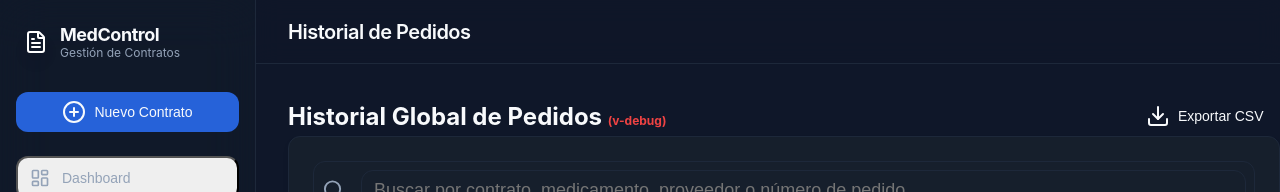
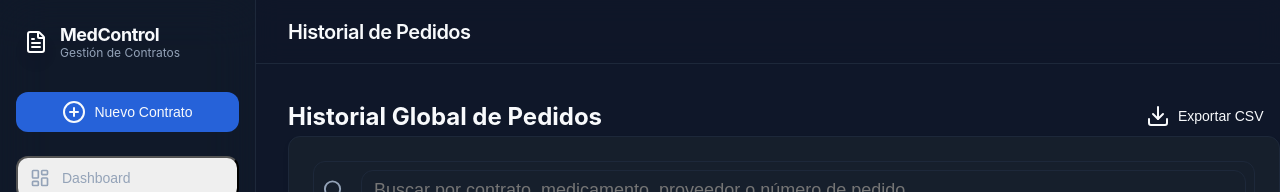
Before and after one commit to davidtencio/contract-execution-app, a React (Vite) app: page / in a window 1280 px wide. Both pictures are taken after a click on the button "Historial de Pedidos". Shown: the top 192 px of the page. Built offline with nearby package versions, Linux system fonts and the light colour scheme; no server answers; the database is empty.

Commit message:
chore: remove v-debug indicator

```diff
--- a/src/pages/OrderHistory.jsx
+++ b/src/pages/OrderHistory.jsx
@@ -107,7 +107,7 @@ export function OrderHistory() {
             <div className="space-y-6">
                 <div className="flex justify-between items-center">
                     <h2 className="text-2xl font-bold bg-gradient-to-r from-white to-gray-400 bg-clip-text text-transparent">
-                        Historial Global de Pedidos <span className="text-xs text-red-500">(v-debug)</span>
+                        Historial Global de Pedidos
                     </h2>
                     <div className="flex gap-4">
                         <button
```
